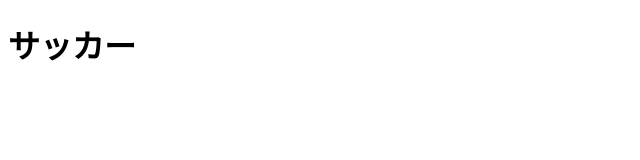
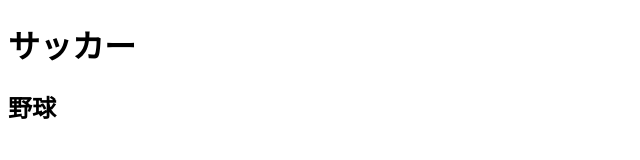
Before and after one commit to suzuki-akihiko/fifthgo, a plain HTML site: page index.html in a window 1280 px wide. Shown: the whole page, without its empty margins (0-640 px from the left). Drawn offline with Linux system fonts and the light colour scheme.

Commit message:
devブランチ

```diff
--- a/index.html
+++ b/index.html
@@ -8,5 +8,6 @@
 </head>
 <body>
     <h1>サッカー</h1>
+    <h2>野球</h2>
 </body>
 </html>
```
